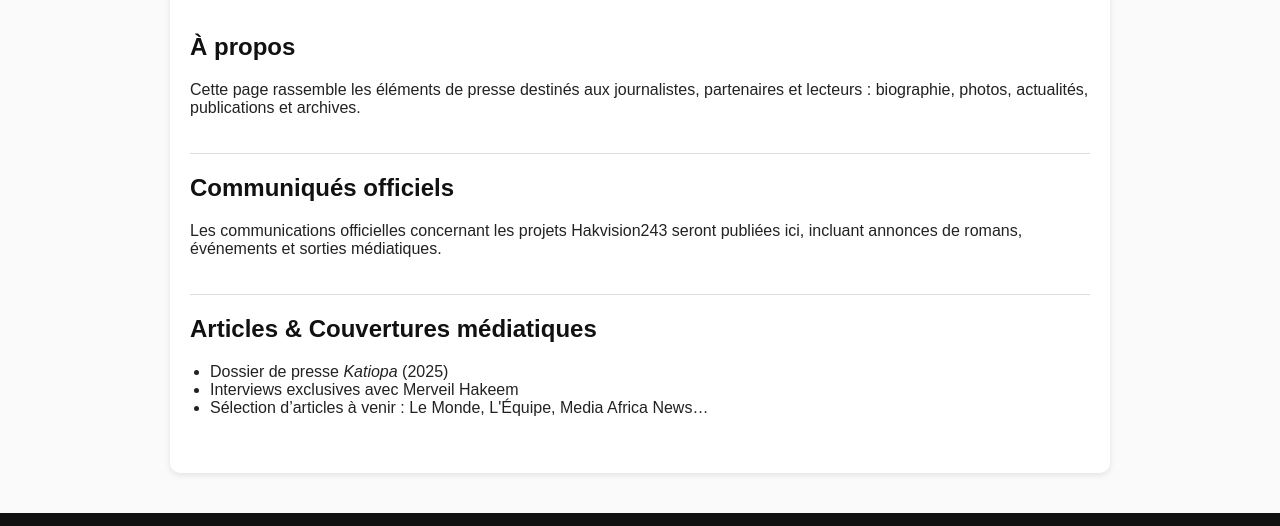
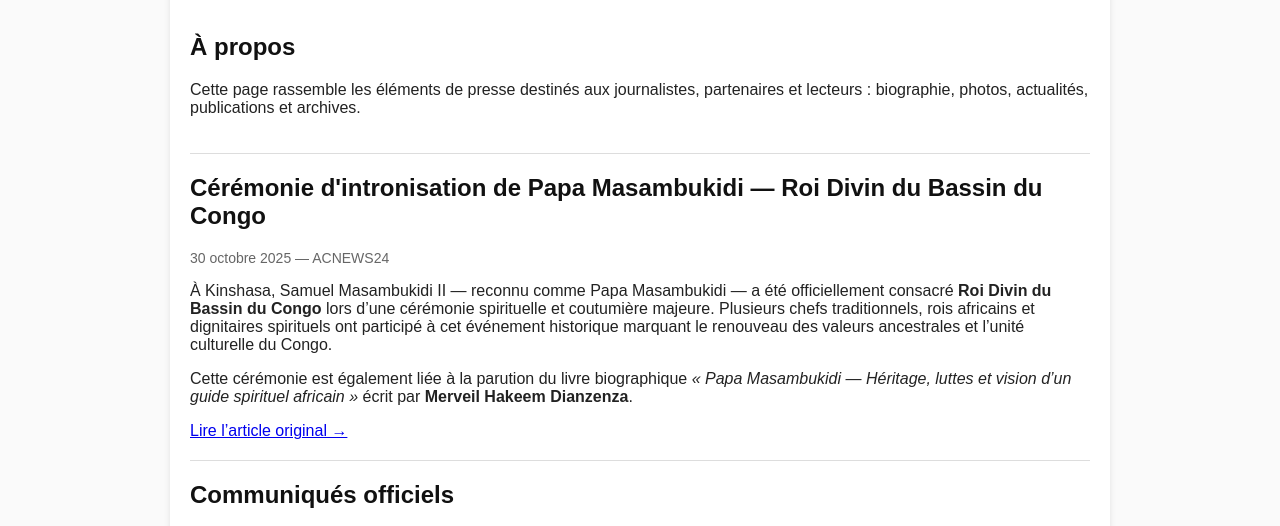
Before and after one commit to HAKEEM243/Hakvision, a plain HTML site: page press.html in a window 1280 px wide. Shown: the part 235-761 px from the top of the page. Drawn offline with Linux system fonts and the light colour scheme.

Commit message:
Update press.html

```diff
--- a/press.html
+++ b/press.html
@@ -15,6 +15,7 @@
     .article-card { border-bottom:1px solid #ddd; padding:20px 0; }
     .article-card:last-child { border-bottom:none; }
     .article-card h2 { margin-top:0; color:#111; }
+    .meta { font-size:14px; color:#666; margin-bottom:10px; }
     footer { text-align:center; padding:20px; margin-top:40px; background:#111; color:white; }
     ul { padding-left: 20px; }
   </style>
@@ -38,6 +39,26 @@
     <p>Cette page rassemble les éléments de presse destinés aux journalistes, partenaires et lecteurs : biographie, photos, actualités, publications et archives.</p>
   </div>
 
+  <!-- 🔥 Premier vrai article : Intronisation de Papa Masambukidi -->
+  <div class="article-card">
+    <h2>Cérémonie d'intronisation de Papa Masambukidi — Roi Divin du Bassin du Congo</h2>
+    <div class="meta">30 octobre 2025 — ACNEWS24</div>
+    <p>
+      À Kinshasa, Samuel Masambukidi II — reconnu comme Papa Masambukidi — a été officiellement consacré
+      <strong>Roi Divin du Bassin du Congo</strong> lors d’une cérémonie spirituelle et coutumière majeure.
+      Plusieurs chefs traditionnels, rois africains et dignitaires spirituels ont participé à cet événement historique
+      marquant le renouveau des valeurs ancestrales et l’unité culturelle du Congo.
+    </p>
+    <p>
+      Cette cérémonie est également liée à la parution du livre biographique
+      <em>« Papa Masambukidi — Héritage, luttes et vision d’un guide spirituel africain »</em> écrit par
+      <strong>Merveil Hakeem Dianzenza</strong>.
+    </p>
+    <a href="https://acnews24.com/societe/rdc-le-pasteur-samuel-masambukidi-consacre-roi-divin-du-bassin-du-congo/" target="_blank">
+      Lire l’article original →
+    </a>
+  </div>
+
   <div class="article-card">
     <h2>Communiqués officiels</h2>
     <p>Les communications officielles concernant les projets Hakvision243 seront publiées ici, incluant annonces de romans, événements et sorties médiatiques.</p>
```
